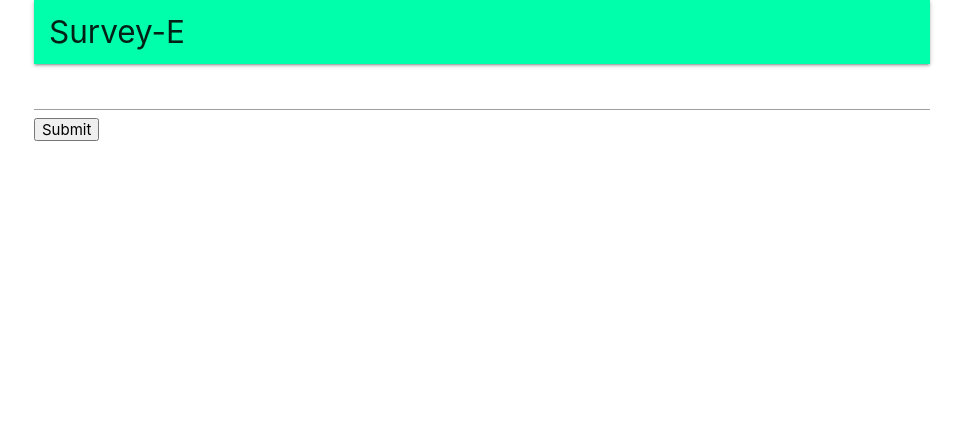
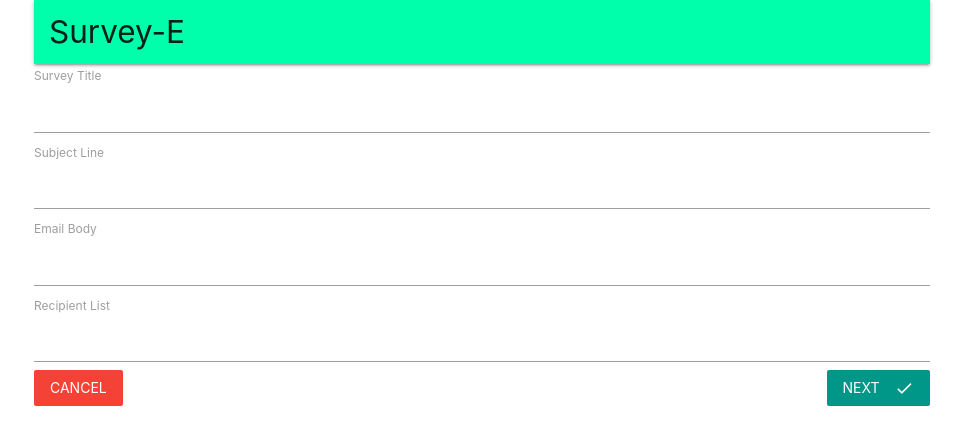
Before and after one commit to dwaro/SurveySite, a React (Create React App) app in the folder client/: page /surveys/new in a window 1280 px wide. Shown: the top 444 px of the page, without its empty margins (158-1121 px from the left). Built offline with nearby package versions, Linux system fonts and the light colour scheme; no server answers.

Commit message:
Form styling

```diff
--- a/client/src/components/App.js
+++ b/client/src/components/App.js
@@ -15,9 +15,8 @@
 
   render() {
     return (
+      <BrowserRouter>
         <div className="container">
-        <BrowserRouter>
-          <div>
           {/* JSX will recognize exact by itself */}
           <Header />
           <Route exact path="/" component={Landing} />
@@ -25,7 +24,6 @@
           <Route exact path="/surveys/new" component={SurveyNew} />
         </div>
       </BrowserRouter>
-      </div>
     );
   }
 }
--- a/client/src/components/Dashboard.js
+++ b/client/src/components/Dashboard.js
@@ -5,8 +5,11 @@
   return (
     <div>
       Dashboard
-      <div class="fixed-action-btn">
-        <Link to="/surveys/new" class="btn-floating btn-large teal lighten-2">
+      <div className="fixed-action-btn">
+        <Link
+          to="/surveys/new"
+          className="btn-floating btn-large teal lighten-2"
+        >
           <i className="large material-icons">add</i>
         </Link>
       </div>
--- a/client/src/components/surveys/SurveyField.js
+++ b/client/src/components/surveys/SurveyField.js
@@ -1,10 +1,11 @@
 // SurveyField contains logic to render a single label and render input
 import React from "react";
 
-export default () => {
+export default ({ input, label }) => {
   return (
     <div>
-      <input />
+      <label>{label}</label>
+      <input {...input} />
     </div>
   );
 };
--- a/client/src/components/surveys/SurveyForm.js
+++ b/client/src/components/surveys/SurveyForm.js
@@ -1,15 +1,30 @@
 // SurveyForm shows a form for a user to add input
+import _ from "lodash";
 import React, { Component } from "react";
+import { Link } from "react-router-dom";
 import { reduxForm, Field } from "redux-form";
 import SurveyField from "./SurveyField";
 
+const FIELDS = [
+  { label: "Survey Title", name: "title" },
+  { label: "Subject Line", name: "subject" },
+  { label: "Email Body", name: "body" },
+  { label: "Recipient List", name: "emails" }
+];
+
 class SurveyForm extends Component {
   renderFields() {
-    return (
-      <div>
-        <Field type="text" name="title" component={SurveyField} />
-      </div>
-    );
+    return _.map(FIELDS, ({ label, name }) => {
+      return (
+        <Field
+          key={name}
+          component={SurveyField}
+          type="text"
+          label={label}
+          name={name}
+        />
+      );
+    });
   }
 
   render() {
@@ -17,7 +32,13 @@
       <div>
         <form onSubmit={this.props.handleSubmit(values => console.log(values))}>
           {this.renderFields()}
-          <button type="submit">Submit</button>
+          <Link to="/surveys" className="red btn-flat white-text">
+            Cancel
+          </Link>
+          <button className="teal btn-flat right white-text" type="submit">
+            Next
+            <i className="material-icons right">done</i>
+          </button>
         </form>
       </div>
     );
```
Lines whose indentation alone changed are shown as unchanged.
